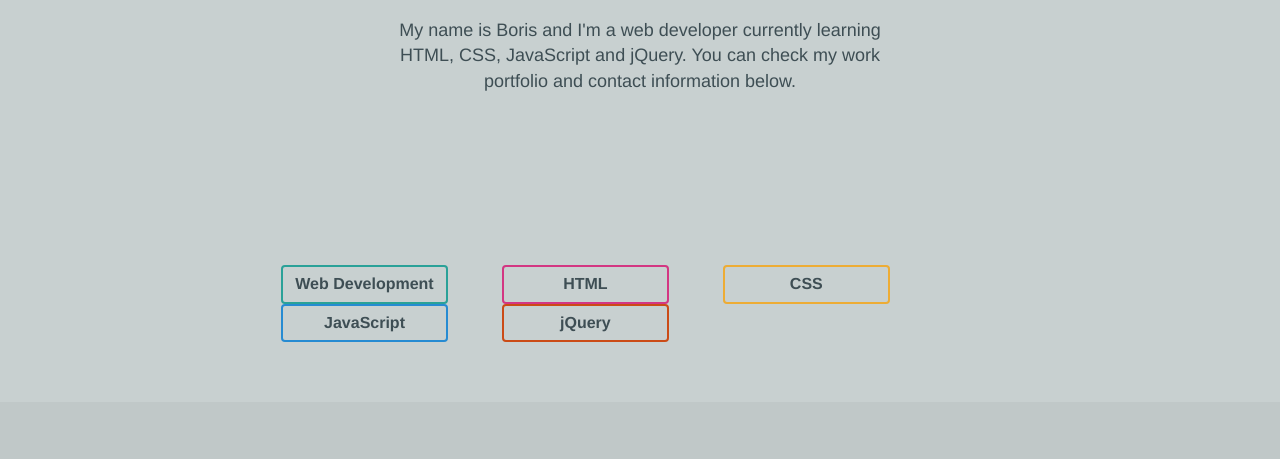
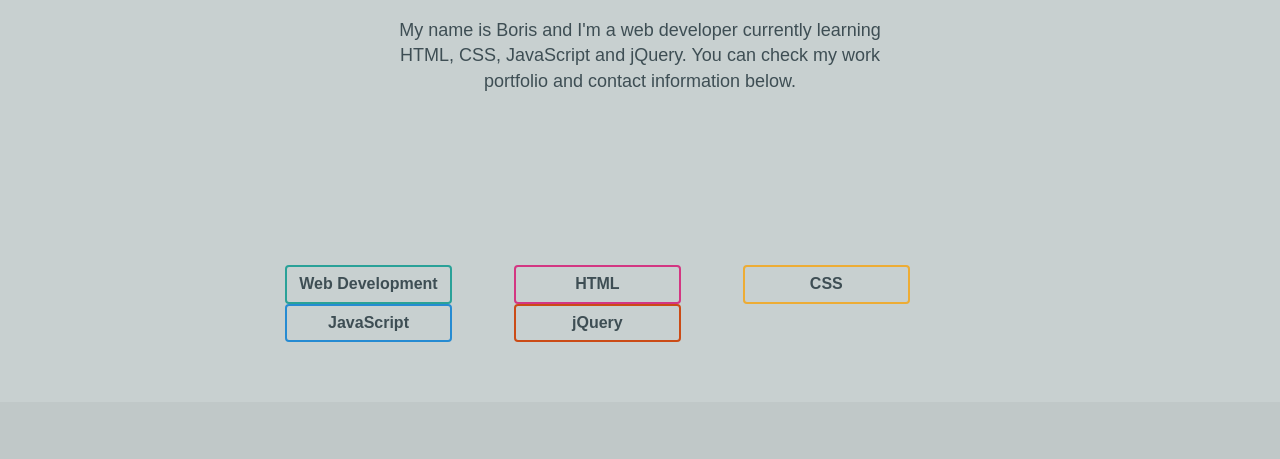
Before and after one commit to rizbo61/rizbo61.github.io, a plain HTML site: page index.html in a window 1280 px wide. Shown: the part 190-649 px from the top of the page. Drawn offline with Linux system fonts and the light colour scheme.

Commit message:
update css

```diff
--- a/css/portfolio.css
+++ b/css/portfolio.css
@@ -1,6 +1,6 @@
 body {
   background-color: #c8d0d0;
-  font-family: Helvetica, sans-serif;
+  font-family: Arial, Helvetica, sans-serif;
   color: #3e4e54 !important;
   font-weight: 400;
 }
@@ -73,7 +73,7 @@ section:nth-child(even) {
 
 button {
   min-width: 167px;
-  margin: auto 25px;
+  margin: auto 29px;
   background-color: #c8d0d0;
   color: #3e4e54;
   text-align: center;
```
